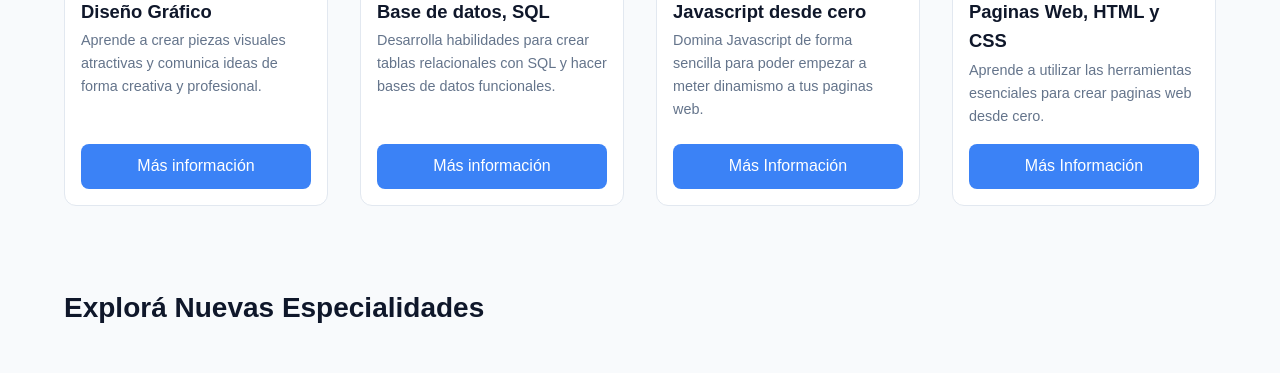
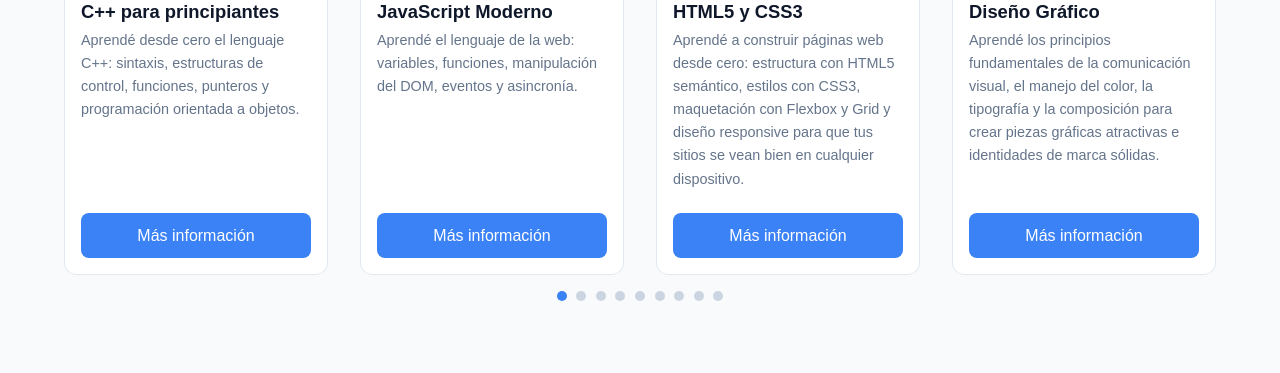
Before and after one commit to thomilepez/Trabajo_Practico_Grupo_06, a plain HTML site: page index.html in a window 1280 px wide. Shown: the part 734-1107 px from the top of the page. Drawn offline with Linux system fonts and the light colour scheme; files whose address does not match are found by name.

Commit message:
se agrego un carrusel para los cursos recomendados ,se creo un archivo llamado catalogoCursos.js para tener los catalogos aparte y poder reutilizarlos en distintos js

```diff
--- a/Estilos/styles.css
+++ b/Estilos/styles.css
@@ -713,6 +713,56 @@ body.pagina-red-social {
     background-color: #ea580c !important;
 }
 
+
+/*===============================
+Carrusel
+===============================*/
+/* Carrusel de cursos */
+.carrusel {
+    grid-column: 1 / -1;
+    display: flex;
+    flex-direction: column;
+    gap: 1rem;
+    width: 100%;
+}
+
+.ventana-carrusel {
+    width: 100%;
+    overflow: hidden;
+}
+
+.contenedor-cursos {
+    display: flex;
+    gap: 2rem;
+    transition: transform 0.4s ease;
+}
+
+.contenedor-cursos .contenedor-img-curso {
+    flex: 0 0 calc((100% - 6rem) / 4);
+    min-width: 0;
+}
+
+/* Puntitos indicadores */
+.indicadores-carrusel {
+    display: flex;
+    justify-content: center;
+    gap: 0.6rem;
+}
+
+.indicadores-carrusel button {
+    width: 10px;
+    height: 10px;
+    padding: 0;
+    border: none;
+    border-radius: 50%;
+    background-color: #cbd5e1;
+    cursor: pointer;
+}
+
+.indicadores-carrusel button.activo {
+    background-color: var(--Color-boton);
+}
+
 /* ==========================================================
    10. RESPONSIVE
    ========================================================== */
--- /dev/null
+++ b/Scripts/carrusel.js
@@ -0,0 +1,86 @@
+document.addEventListener("DOMContentLoaded", () => {
+
+    const contenedor = document.getElementById("contenedor-cursos");
+    const indicadores = document.getElementById("indicadores-carrusel");
+
+    let indiceActual = 0;
+
+    const cantidadVisible = 4;
+
+    // Generar las tarjetas de los cursos
+    catalogoCursosDetalle.forEach(curso => {
+
+        const tarjeta = document.createElement("article");
+
+        tarjeta.classList.add("contenedor-img-curso");
+
+        const rutaImagen = curso.imagen.replace("../", "");
+
+        tarjeta.innerHTML = `
+            <img src="${rutaImagen}" alt="${curso.alt}">
+
+            <h3>${curso.nombre}</h3>
+
+            <p>${curso.descripcion}</p>
+
+            <a href="Cursos/Detalle-curso.html?id=${curso.id}"
+               class="btn-cursos-masInfo">
+                Más información
+            </a>
+        `;
+
+        contenedor.appendChild(tarjeta);
+
+    });
+
+    // Calcular cuántas posiciones puede tener el carrusel
+    const cantidadPosiciones = catalogoCursosDetalle.length - cantidadVisible + 1;
+
+    // Crear los puntitos
+    for (let i = 0; i < cantidadPosiciones; i++) {
+
+        const punto = document.createElement("button");
+
+        punto.type = "button";
+        punto.setAttribute("aria-label", `Mostrar desde el curso ${i + 1}`);
+
+        if (i === 0) {
+            punto.classList.add("activo");
+        }
+
+        punto.addEventListener("click", () => {
+
+            indiceActual = i;
+
+            actualizarCarrusel();
+
+        });
+
+        indicadores.appendChild(punto);
+
+    }
+
+    // Actualizar la posición del carrusel
+    function actualizarCarrusel() {
+
+        const tarjeta = contenedor.querySelector(".contenedor-img-curso");
+
+        const anchoTarjeta = tarjeta.getBoundingClientRect().width;
+
+        const espacio = parseFloat(getComputedStyle(contenedor).gap);
+
+        const desplazamiento = indiceActual * (anchoTarjeta + espacio);
+
+        contenedor.style.transform = `translateX(-${desplazamiento}px)`;
+
+        const puntos = indicadores.querySelectorAll("button");
+
+        puntos.forEach((punto, i) => {
+
+            punto.classList.toggle("activo", i === indiceActual);
+
+        });
+
+    }
+
+});
--- /dev/null
+++ b/Scripts/catalogoCursos.js
@@ -0,0 +1,122 @@
+const catalogoCursosDetalle = [
+    {
+        id: "cmasmas",
+        nombre: "C++ para principiantes",
+        descripcion: "Aprendé desde cero el lenguaje C++: sintaxis, estructuras de control, funciones, punteros y programación orientada a objetos.",
+        imagen: "../imagenes/Programacion/Cmasmas.jpg",
+        alt: "Logo de C++",
+        precio: 17999,
+        nivel: "Principiante",
+        duracion: "40 horas"
+    },
+    {
+        id: "javascript",
+        nombre: "JavaScript Moderno",
+        descripcion: "Aprendé el lenguaje de la web: variables, funciones, manipulación del DOM, eventos y asincronía.",
+        imagen: "../imagenes/Programacion/JavaScript.jpg",
+        alt: "Logo de JavaScript",
+        precio: 19999,
+        nivel: "Principiante",
+        duracion: "35 horas"
+    },
+    {
+        id: "html5-css3",
+        nombre: "HTML5 y CSS3",
+        descripcion: "Aprendé a construir páginas web desde cero: estructura con HTML5 semántico, estilos con CSS3, maquetación con Flexbox y Grid y diseño responsive para que tus sitios se vean bien en cualquier dispositivo.",
+        imagen: "../imagenes/Programacion/Html-Css.jpg",
+        alt: "Código HTML y CSS en un editor junto a una página web en un navegador",
+        precio: 27999,
+        nivel: "Principiante",
+        duracion: "40 horas"
+    },
+    {
+        id: "diseno-grafico",
+        nombre: "Diseño Gráfico",
+        descripcion: "Aprendé los principios fundamentales de la comunicación visual, el manejo del color, la tipografía y la composición para crear piezas gráficas atractivas e identidades de marca sólidas.",
+        imagen: "../imagenes/Diseño/Portada-Diseño.jpg",
+        alt: "Persona con anteojos sobre fondo celeste",
+        precio: 24999,
+        nivel: "Principiante",
+        duracion: "28 horas"
+    },
+    {
+        id: "inteligencia-artificial",
+        nombre: "Inteligencia Artificial",
+        descripcion: "Descubrí el funcionamiento de la inteligencia artificial, aprendé a utilizar herramientas generativas, dominá el diseño de prompts y comprendé las bases del aprendizaje automático para resolver problemas reales.",
+        imagen: "../imagenes/IA/portada ia.jpg",
+        alt: "Representación de una red neuronal con una persona interactuando con una computadora",
+        precio: 29999,
+        nivel: "Principiante",
+        duracion: "30 horas"
+    },
+    {
+        id: "java",
+        nombre: "Programación en Java",
+        descripcion: "Aprendé Java desde cero: sintaxis, programación orientada a objetos, colecciones, manejo de excepciones y acceso a bases de datos para construir aplicaciones robustas y multiplataforma.",
+        imagen: "../imagenes/Programacion/JAVA.jpg",
+        alt: "Persona programando en una computadora con código Java en pantalla",
+        precio: 33999,
+        nivel: "Principiante",
+        duracion: "45 horas"
+    },
+    {
+        id: "linux",
+        nombre: "Linux y Terminal para Principiantes",
+        descripcion: "Descubrí la potencia del sistema operativo de los servidores y el desarrollo web, dominá la línea de comandos bash, gestioná usuarios y permisos, y automatizá tareas cotidianas con scripts.",
+        imagen: "../imagenes/Oficina/linux.jpg",
+        alt: "Terminal de Linux con comandos en pantalla",
+        precio: 25999,
+        nivel: "Principiante",
+        duracion: "30 horas"
+    },
+    {
+        id: "php",
+        nombre: "PHP",
+        descripcion: "Aprendé a programar el lado del servidor con PHP: sintaxis, formularios, sesiones, conexión con MySQL y programación orientada a objetos para crear sitios web dinámicos y sistemas con base de datos.",
+        imagen: "../imagenes/Programacion/lenguaje-php.jpg",
+        alt: "Código PHP en un editor sobre fondo oscuro",
+        precio: 33999,
+        nivel: "Intermedio",
+        duracion: "40 horas"
+    },
+    {
+        id: "python",
+        nombre: "Programación en Python",
+        descripcion: "Aprendé Python desde cero: un lenguaje simple y poderoso para automatizar tareas, analizar datos y desarrollar aplicaciones, con una sintaxis clara ideal para dar tus primeros pasos en la programación.",
+        imagen: "../imagenes/Programacion/Python.jpg",
+        alt: "Código Python en la pantalla de una computadora",
+        precio: 29999,
+        nivel: "Principiante",
+        duracion: "35 horas"
+    },
+    {
+        id: "sql",
+        nombre: "SQL",
+        descripcion: "Aprendé a crear, consultar y administrar bases de datos relacionales con SQL: modelado, consultas, uniones, funciones de agregación y optimización para manejar la información de cualquier sistema.",
+        imagen: "../imagenes/Programacion/BDD.jpg",
+        alt: "Tablas de una base de datos y consultas SQL en pantalla",
+        precio: 25999,
+        nivel: "Principiante",
+        duracion: "30 horas"
+    },
+    {
+        id: "swift",
+        nombre: "Programación en Swift",
+        descripcion: "Aprendé Swift, el lenguaje de Apple: sintaxis moderna, programación orientada a objetos y SwiftUI para crear tus propias aplicaciones para iPhone, iPad y otros dispositivos del ecosistema Apple.",
+        imagen: "../imagenes/Programacion/swift.jpg",
+        alt: "Código Swift junto a un teléfono con una aplicación en pantalla",
+        precio: 33999,
+        nivel: "Principiante",
+        duracion: "40 horas"
+    },
+    {
+        id: "ux-ui",
+        nombre: "Diseño UX/UI",
+        descripcion: "Aprendé a diseñar experiencias digitales centradas en las personas: investigación de usuarios, arquitectura de la información, wireframes, prototipos e interfaces atractivas y fáciles de usar para web y aplicaciones móviles.",
+        imagen: "../imagenes/Diseño/Diseno-UX-UI.webp",
+        alt: "Bocetos de pantallas de una aplicación sobre un escritorio de trabajo",
+        precio: 29999,
+        nivel: "Principiante",
+        duracion: "32 horas"
+    }
+];
--- a/index.html
+++ b/index.html
@@ -18,35 +18,21 @@
     </section>
 
 
-   <section class = "CURSOS-Recomendados">
-        <h2>Explora Cursos Recomendados</h2>
-        <article class="contenedor-img-curso">
-            <img src="./imagenes/Diseño/Portada-Diseño.jpg" alt="Se ve una cabeza con anteojos sobre un fondo celeste y dice Diseño Grafico">
-            <h3>Diseño Gráfico</h3>
-            <p>Aprende a crear piezas visuales atractivas y comunica ideas de forma creativa y profesional.</p>
-            <a href="Cursos/Detalle-curso.html?id=diseno-grafico" class="btn-cursos-masInfo">Más información</a>
-        </article>
-        <article class="contenedor-img-curso">
-            <img src="imagenes/Programacion/BDD.jpg" alt="Una computadora de servidor con elementos que salen de forma relacionada entre sí con un aura azul.">
-            <h3>Base de datos, SQL</h3>
-            <p>Desarrolla habilidades para crear tablas relacionales con SQL y hacer bases de datos funcionales.</p>
-            <a href="Cursos/Detalle-curso.html?id=sql" class="btn-cursos-masInfo">Más información</a>
-        </article>
+  <section class="CURSOS-Recomendados">
+    <h2>Explora Cursos Recomendados</h2>
 
-        <article class="contenedor-img-curso">
-            <img src="imagenes/Programacion/JavaScript.jpg" alt="Logo de Javascript con elementos de codigo detrás.">
-            <h3>Javascript desde cero</h3>
-            <p>Domina Javascript de forma sencilla para poder empezar a meter dinamismo a tus paginas web.</p>
-            <a href="Cursos/Detalle-curso.html?id=javascript" class="btn-cursos-masInfo">Más Información</a>
-        </article>
+    <div class="carrusel">
 
-        <article class="contenedor-img-curso">
-            <img src="imagenes/Programacion/Html-Css.jpg" alt="logo de HTML y CSS unidos por una esfera azul y roja con líneas de código detrás">
-            <h3>Paginas Web, HTML y CSS</h3>
-            <p>Aprende a utilizar las herramientas esenciales para crear paginas web desde cero.</p>
-            <a href="Cursos/Detalle-curso.html?id=html5-css3" class="btn-cursos-masInfo">Más Información</a>
-        </article>
-    </section>
+        <div class="ventana-carrusel">
+            <div id="contenedor-cursos" class="contenedor-cursos">
+                <!-- Cursos generados con JavaScript -->
+            </div>
+        </div>
+
+        <div id="indicadores-carrusel" class="indicadores-carrusel"></div>
+
+    </div>
+</section>
 
     <section class="CURSOS-Nuevos">
         <h2>Explorá Nuevas Especialidades</h2>
@@ -119,5 +105,7 @@
 <footer id="footer-contenedor" class="footer-principal"></footer>
 
 <script src="/Scripts/cargaComponentes.js"></script>
+<script src="Scripts/catalogoCursos.js"></script>
+<script src="Scripts/carrusel.js"></script>
 </body>
 </html>
```
Also changed, not shown: Cursos/Detalle-curso.html (+2 -1 lines), Scripts/detalleCurso.js (+122 -122 lines), tienda-carrito/carrito.html (+1 -0 lines), tienda-carrito/catalogo-cursos.html (+1 -0 lines).
